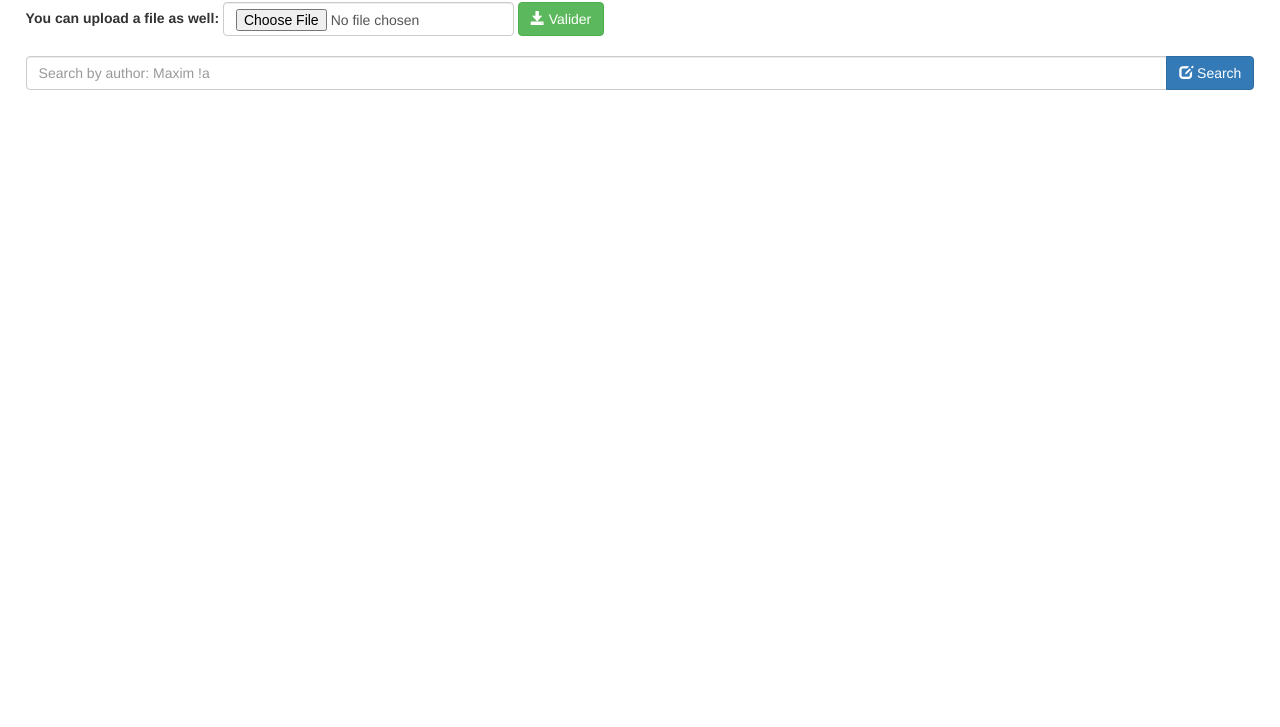
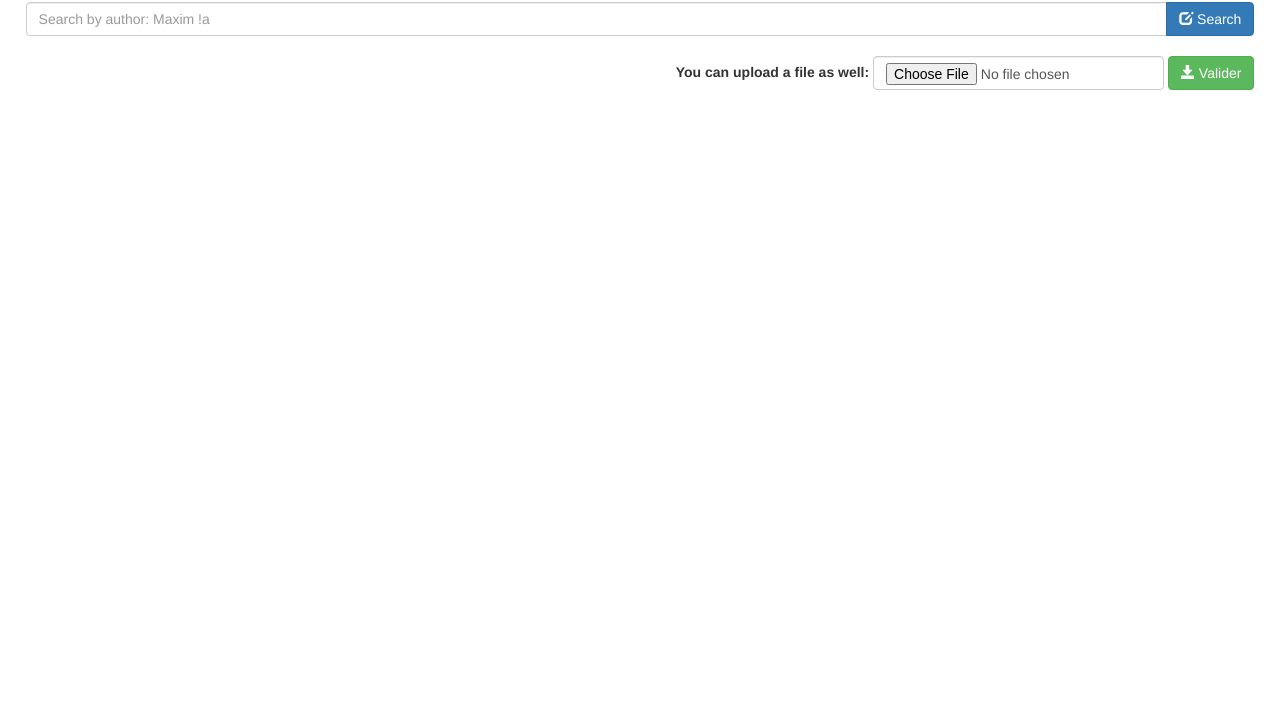
Before and after one commit to JmGolfier/EpsiSearchEngine, a website: page client/index.html in a window 1280 px wide. Shown: the part 73-800 px from the top of the page. Drawn offline with nearby package versions, Linux system fonts and the light colour scheme; some packages are replaced by stand-ins of ours; a script that the page names is missing.

Commit message:
Better, stronger, faster

```diff
--- a/client/index.html
+++ b/client/index.html
@@ -7,16 +7,10 @@
     <link href="css/index.css" rel="stylesheet" type="text/css">
 </head>
 <body>
-    <div id="help" tooltip="!a auteur, !t titre" tooltip-placement="bottom" class="pull-right">Usable Bangs</div>
+    <div id="help" tooltip="!a auteur, !t titre, !sub subject" tooltip-placement="bottom" class="pull-right">Usable Bangs</div>
     <div ng-controller="SearchController">
         <div align="center" id="searchBody">
             <h1><strong>EpsiSearchEngine</strong></h1>
-            <form class="form-inline" method="post" enctype="multipart/form-data" action="http://localhost:8080/upload"align="left">
-                <label>You can upload a file as well:</label>
-                <input type="file" name="thumbnail" class="form-control">
-                <button type="submit" class="btn btn-success"><i class="glyphicon glyphicon-save"></i> Valider</button>
-            </form>
-            <br>
 
             <form>
                 <div class="input-group">
@@ -28,6 +22,13 @@
                         </button>
                     </div>
                 </div>
+            </form>
+
+            <br>
+            <form class="form-inline pull-right" method="post" enctype="multipart/form-data" action="http://localhost:8080/upload" align="left">
+                <label>You can upload a file as well:</label>
+                <input type="file" name="thumbnail" class="form-control">
+                <button type="submit" class="btn btn-success"><i class="glyphicon glyphicon-save"></i> Valider</button>
             </form>
         </div>
 
```
